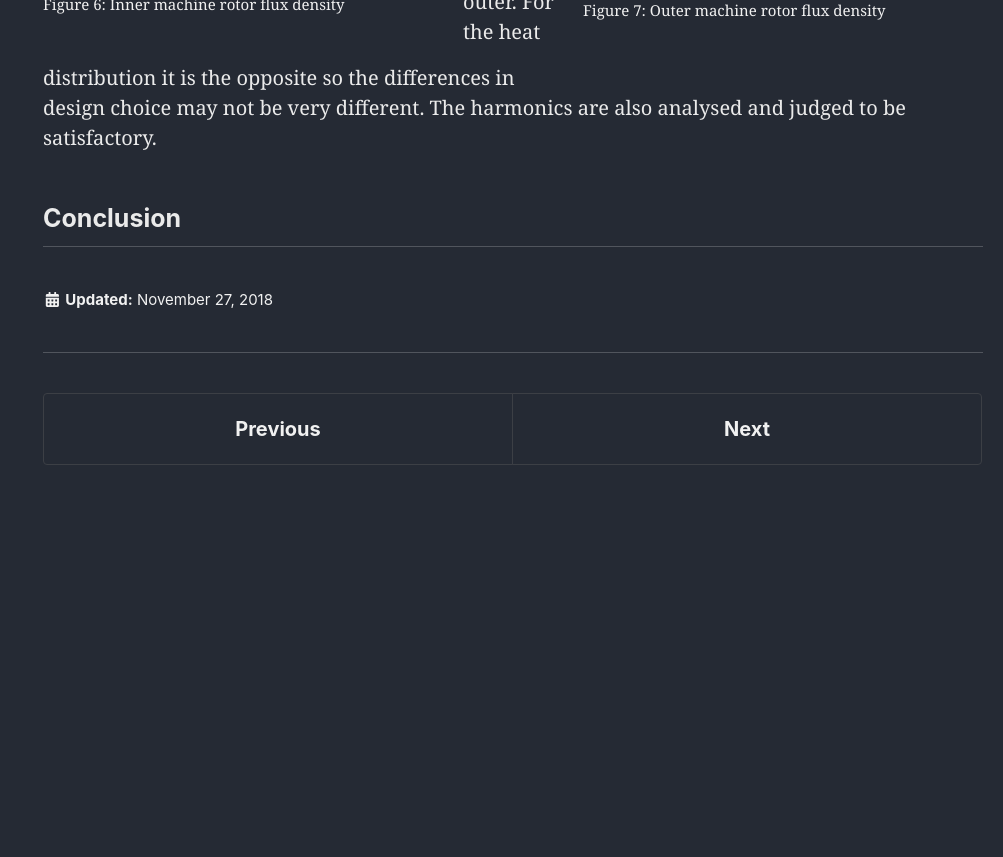
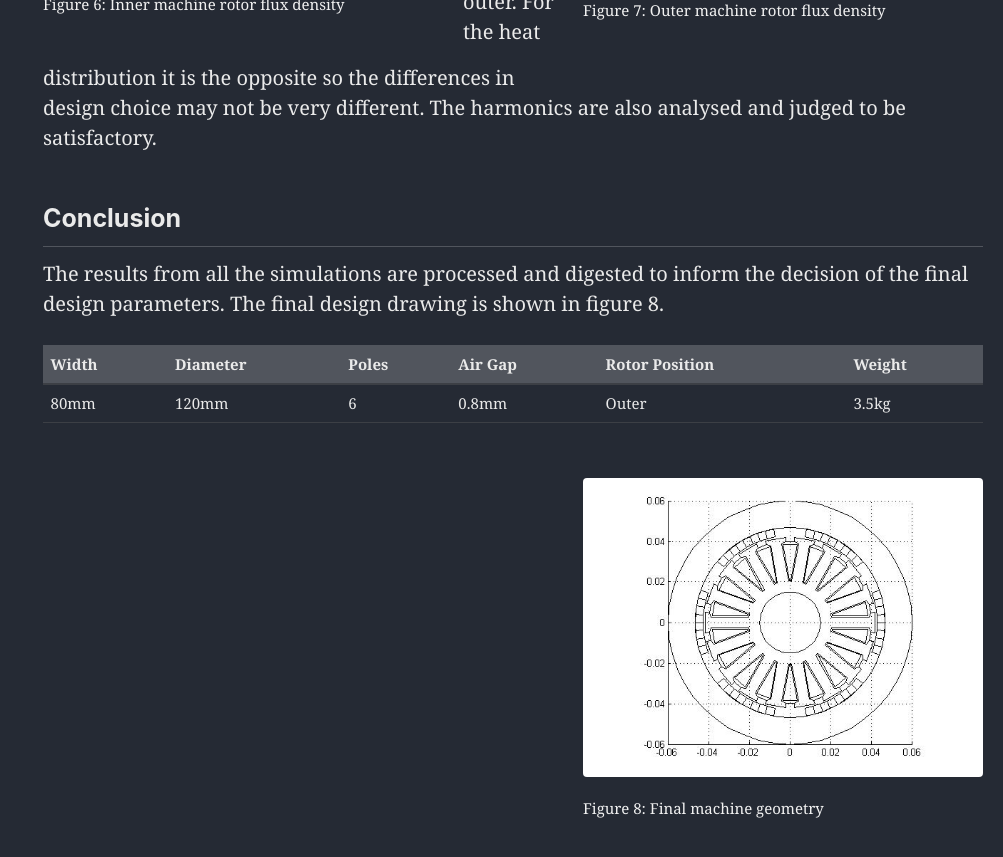
Before and after one commit to mdwcrft/mdwcrft.github.io, a Jekyll site: the page built from _portfolio/permanent-magnet-analysis.md, in a window 1280 px wide and 900 px high, scrolled down 6681 px. Shown: the top 857 px of the window, without its empty margins (277-1280 px from the left). Built offline with Jekyll 4.4.1, drawn with Linux system fonts in a browser that asks for light colours; cached includes are drawn as plain includes; nearby versions of some CDN libraries; formulas are drawn with MathJax 3; before the commit the page ends 7146 px from its top, so only the background shows below that.

Commit message:
Write conclusion

```diff
--- a/_portfolio/permanent-magnet-analysis.md
+++ b/_portfolio/permanent-magnet-analysis.md
@@ -80,3 +80,13 @@ The next stage is to compare the inner and outer rotor topologies for temperatur
 The inner rotor seems to display a better spread of flux density compared to the outer. For the heat distribution it is the opposite so the differences in design choice may not be very different. The harmonics are also analysed and judged to be satisfactory.
 
 ## Conclusion
+The results from all the simulations are processed and digested to inform the decision of the final design parameters. The final design drawing is shown in figure 8.
+
+|Width|Diameter|Poles|Air Gap|Rotor Position|Weight|
+|---|---|---|---|---|---|
+|80mm|120mm|6|0.8mm|Outer|3.5kg|
+
+<figure style="width: 400px" class="align-right">
+    <img src="{{ site.url }}{{ site.baseurl }}/assets/images/p3-final-geom.jpg" alt="Final machine geometry">
+    <figcaption>Figure 8: Final machine geometry</figcaption>
+</figure>
```
Also changed, not shown: assets/images/p3-final-geom.jpg (added).
